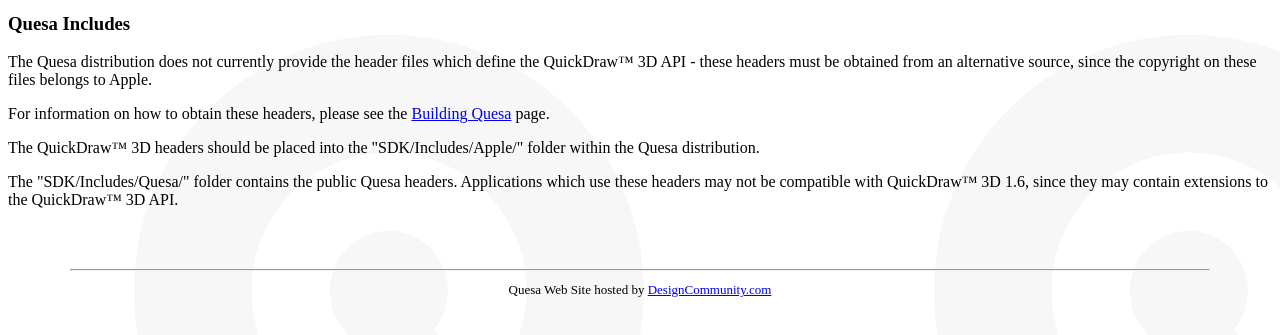
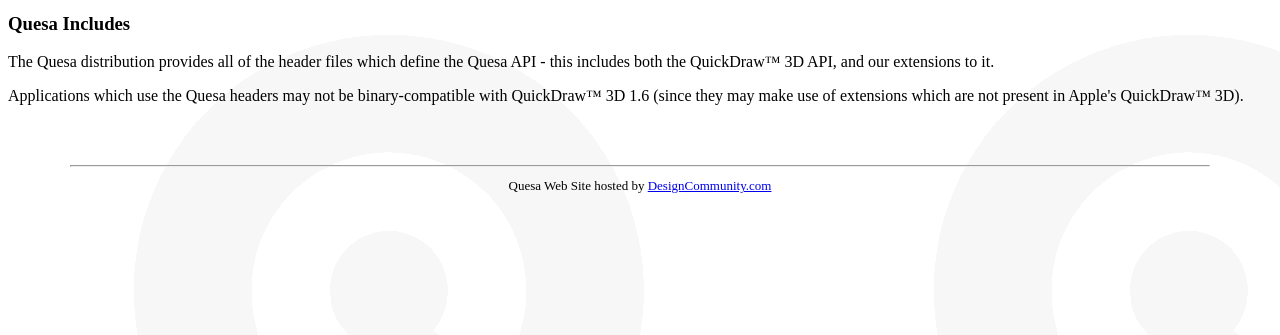
Before and after one commit to refnum/Quesa, a plain HTML site: page SDK/Includes/Includes.html in a window 1280 px wide. Shown: the part 119-454 px from the top of the page. Drawn offline with Linux system fonts and the light colour scheme.

Commit message:
Updated to reflect the fact that we now have our own headers.
git-svn-id: svn://svn.code.sf.net/p/quesa/code/trunk/quesa@187 a5a2676d-45bc-4c7e-904d-7c40250887ca

```diff
--- a/SDK/Includes/Includes.html
+++ b/SDK/Includes/Includes.html
@@ -18,25 +18,14 @@
 <!--=========================================================================-->
 <h3>Quesa Includes</h3>
 <p>
-The Quesa distribution does not currently provide the header files which define
-the QuickDraw&#8482; 3D API - these headers must be obtained from an alternative
-source, since the copyright on these files belongs to Apple.
+The Quesa distribution provides all of the header files which define the Quesa
+API - this includes both the QuickDraw&#8482; 3D API, and our extensions to it.
 </p>
 
 <p>
-For information on how to obtain these headers, please see the
-<a href="../../Documentation/reference/build.html">Building Quesa</a> page.
-</p>
-
-<p>
-The QuickDraw&#8482; 3D headers should be placed into the "SDK/Includes/Apple/"
-folder within the Quesa distribution.
-</p>
-
-<p>
-The "SDK/Includes/Quesa/" folder contains the public Quesa headers. Applications
-which use these headers may not be compatible with QuickDraw&#8482; 3D 1.6, since
-they may contain extensions to the QuickDraw&#8482; 3D API.
+Applications which use the Quesa headers may not be binary-compatible with
+QuickDraw&#8482; 3D 1.6 (since they may make use of extensions which are not
+present in Apple's QuickDraw&#8482; 3D).
 </p>
 
 
```
